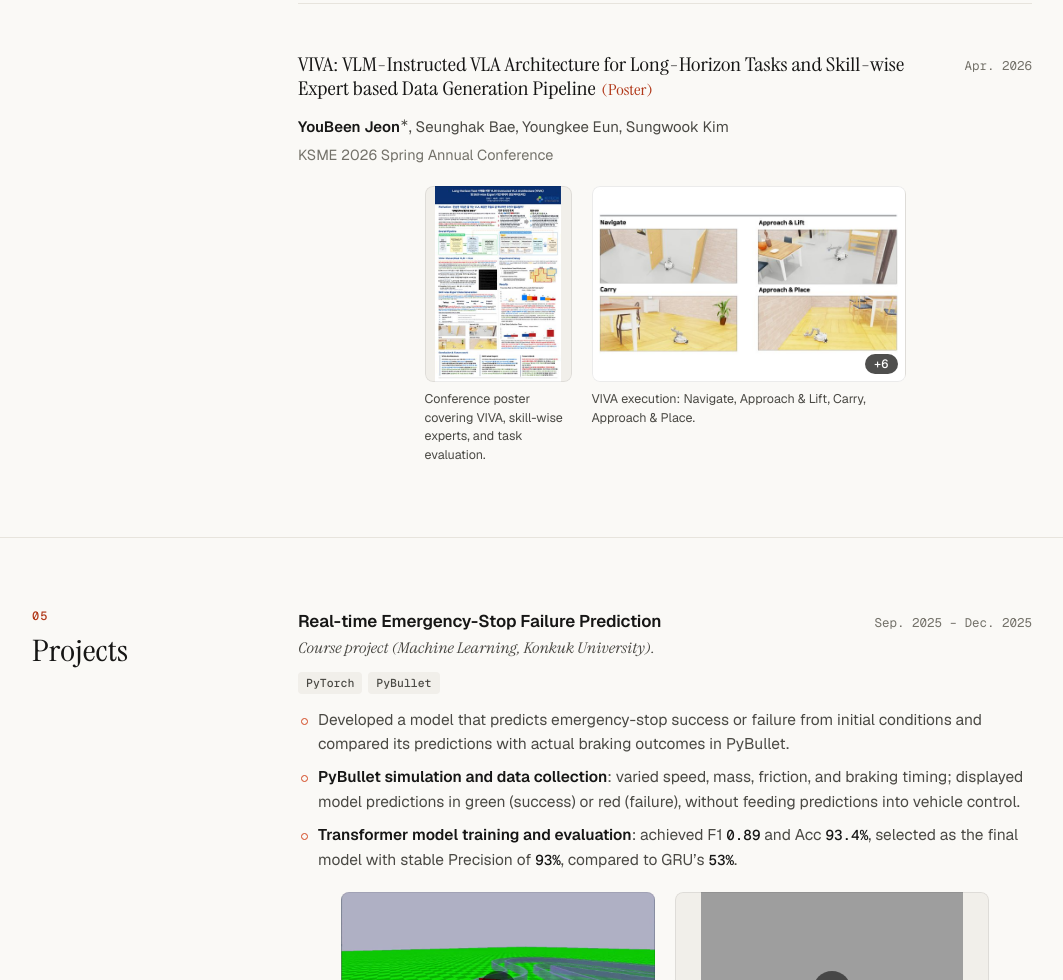
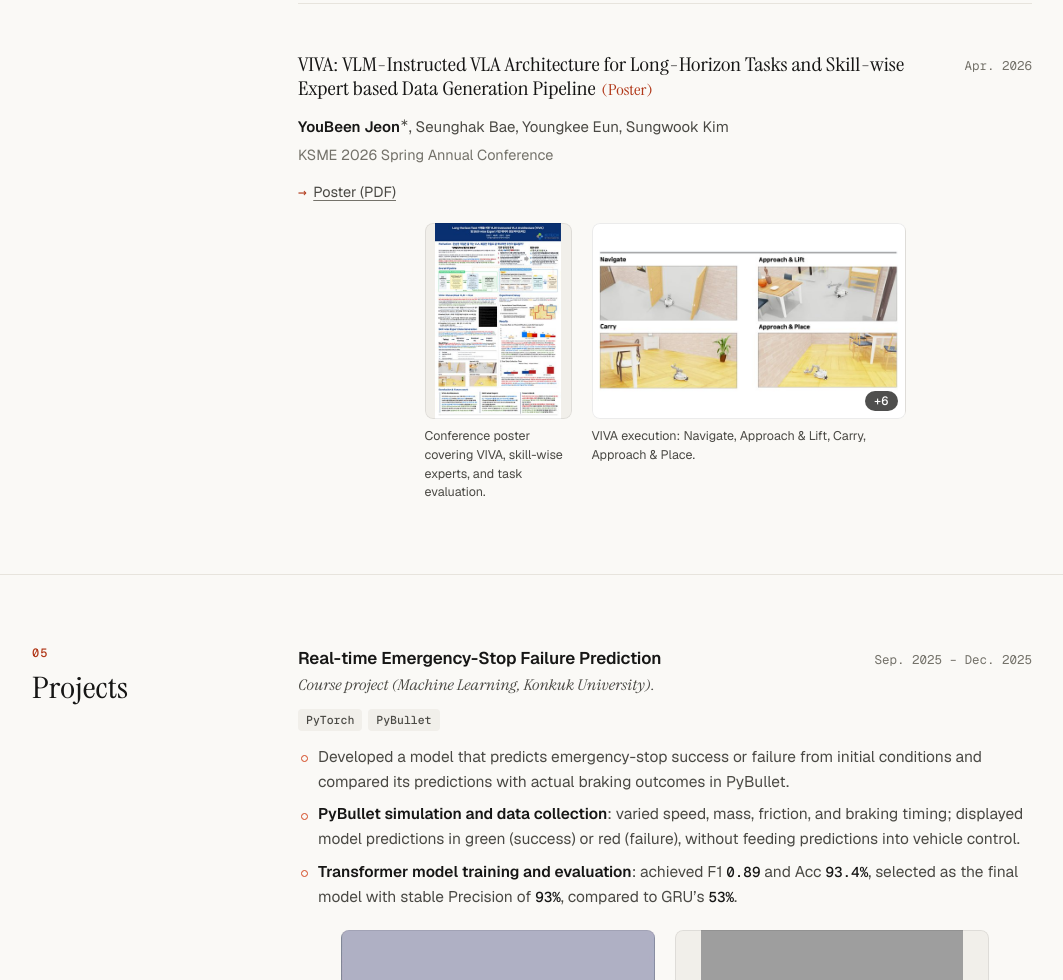
Before and after one commit to youbeenjeon/youbeenjeon.github.io, a plain HTML site: page index.html in a window 1280 px wide. Shown: the part 2990-3970 px from the top of the page, without its empty margins (108-1171 px from the left). Drawn offline with nearby package versions, Linux system fonts and the light colour scheme; grey boxes are pictures that could not be loaded.

Commit message:
Refresh VICON PDF and add direct VIVA poster link

```diff
--- a/index.html
+++ b/index.html
@@ -488,6 +488,7 @@ a:hover { text-decoration-color: var(--accent); }
             </div>
             <p class="meta"><span>Apr. 2026</span></p>
           </div>
+          <p class="docs"><a class="doc-link" href="assets/pubs/viva/poster.pdf" target="_blank" rel="noopener" aria-label="Open VIVA poster PDF in a new tab">Poster (PDF)</a></p>
         </article>
       </div>
     </div>
```
Also changed, not shown: 1 other file.
